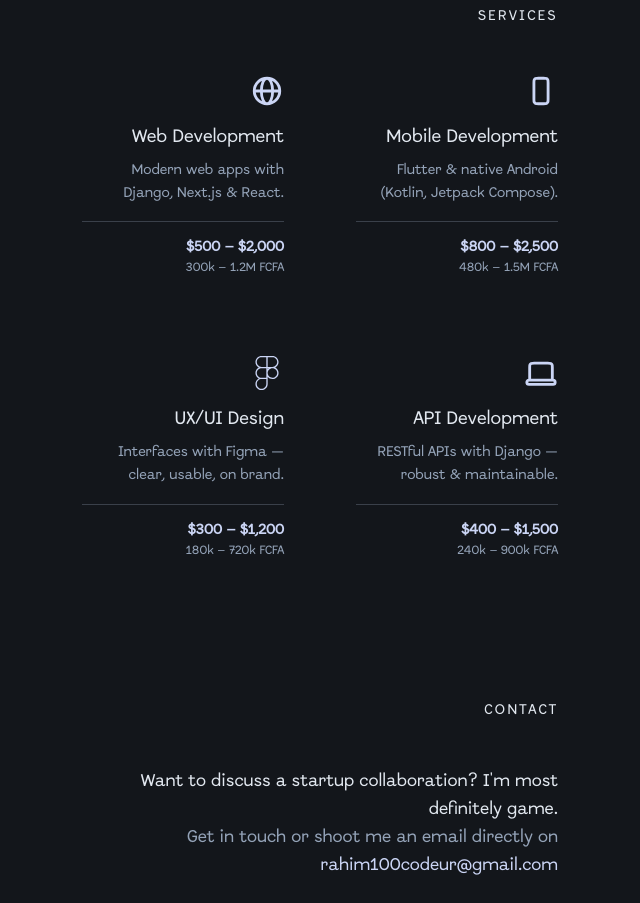
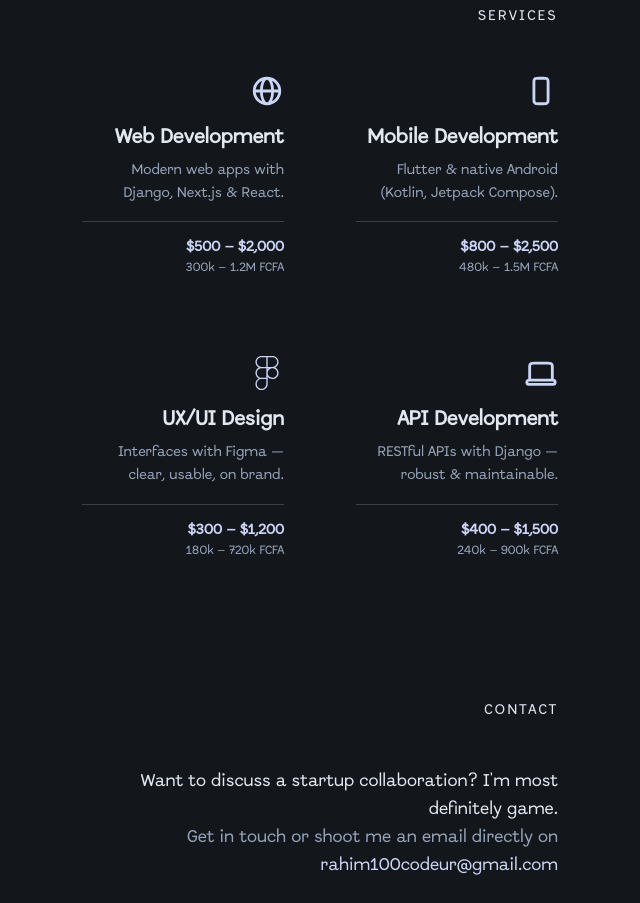
Before and after one commit to Rahim10020/freelance_portfolio, a Next.js app: page / in a window 1280 px wide. Shown: the part 1680-2583 px from the top of the page, without its empty margins (562-1202 px from the left). Built offline with nearby package versions, Linux system fonts and the light colour scheme; no server answers.

Commit message:
increase title size

```diff
--- a/src/components/ui/ServiceCard.tsx
+++ b/src/components/ui/ServiceCard.tsx
@@ -29,7 +29,7 @@ export default function ServiceCard({
       <div className="mb-4 text-[var(--text-accent)] flex items-center justify-end">
         <IconComponent size={34} />
       </div>
-      <h3 className="text-lg font-medium text-[var(--c-text-primary)] mb-2">
+      <h3 className="text-xl font-bold text-[var(--c-text-primary)] mb-2">
         {service.title}
       </h3>
       <p className="font-display text-sm text-[var(--c-text-secondary)] leading-relaxed mb-4">
```
